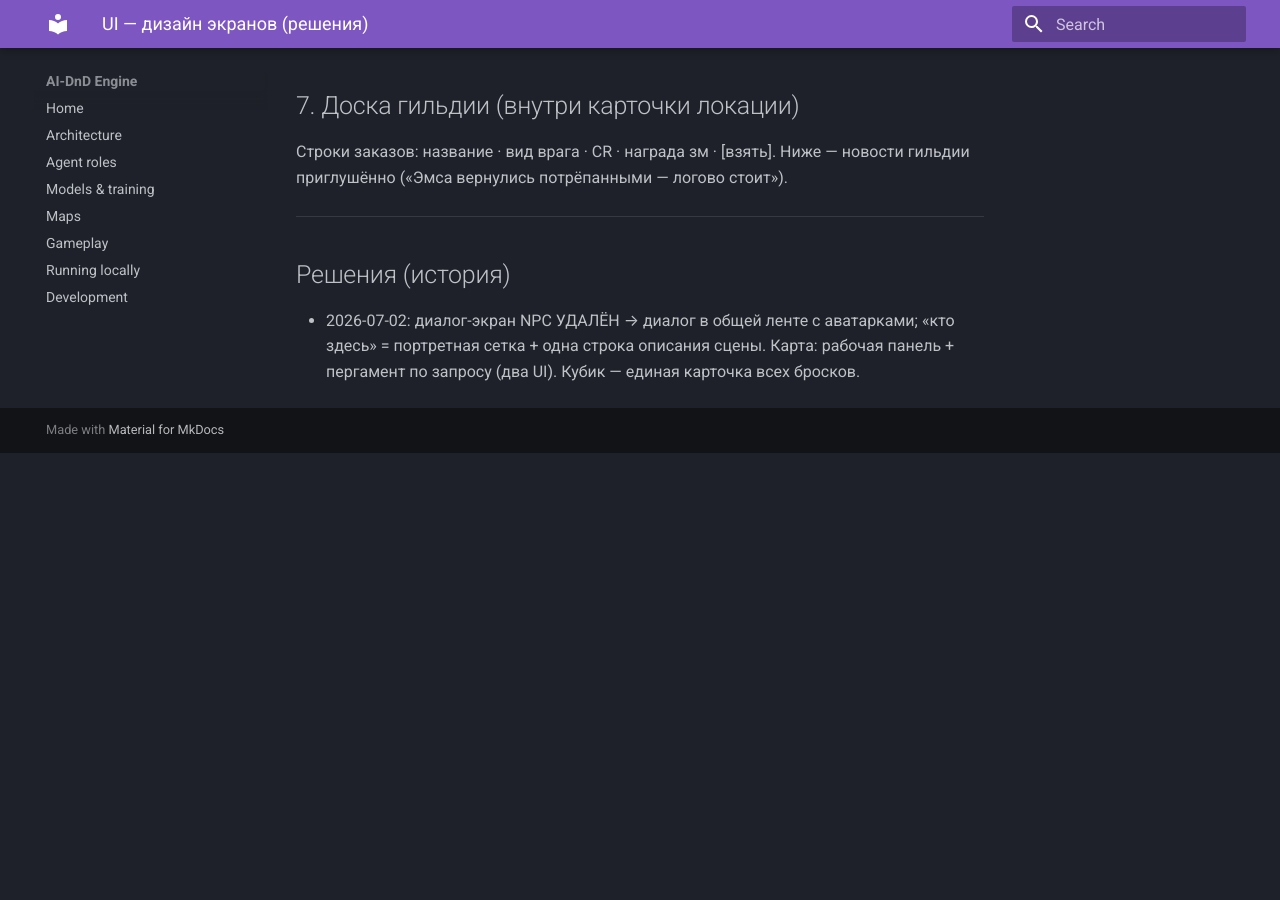
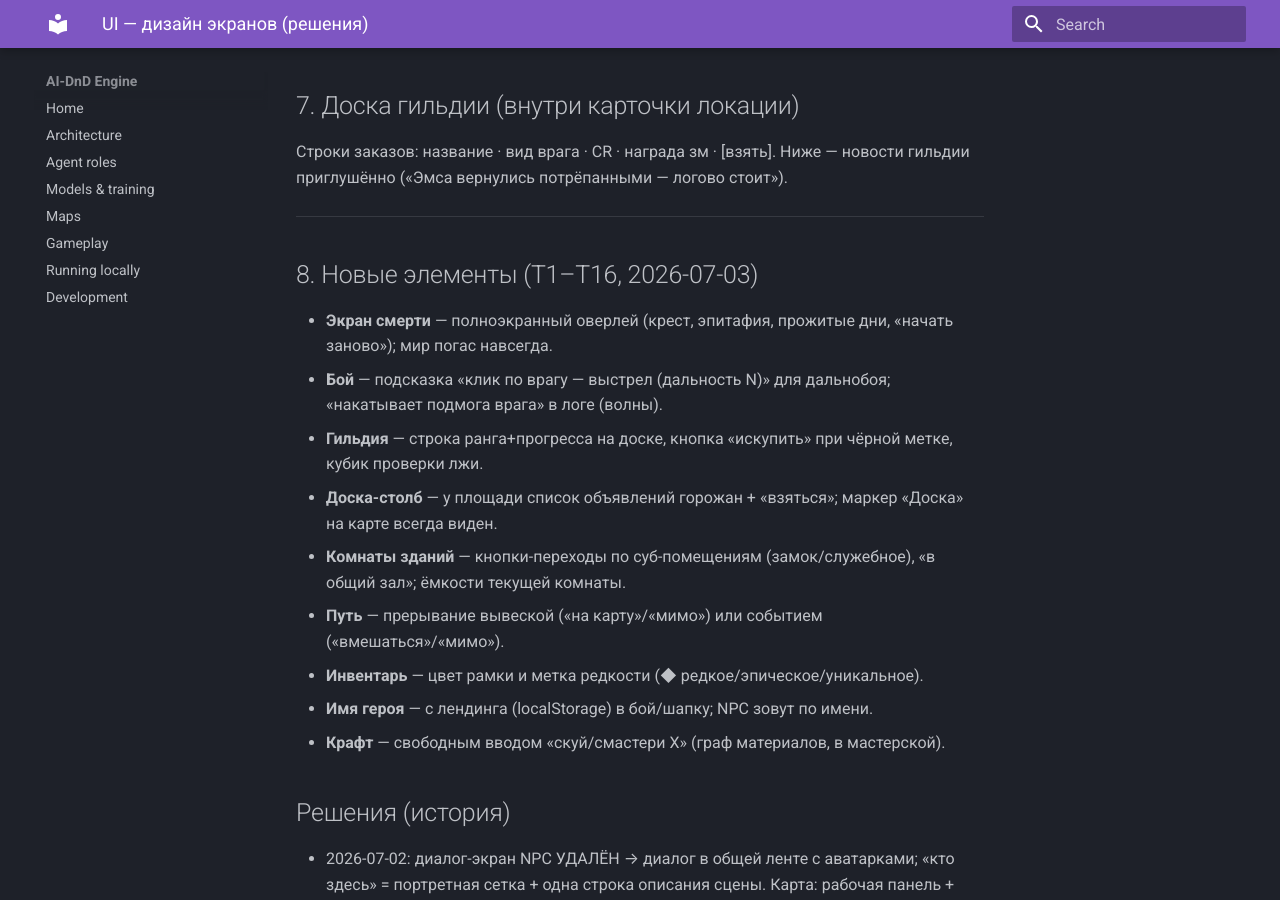
Before and after one commit to illaitar/ai-dnd, an MkDocs documentation site: the page built from docs/UI.md, in a window 1280 px wide and 900 px high, scrolled down 2007 px. Built offline with MkDocs 1.6.1 and Material for MkDocs 9.7.7, drawn with Linux system fonts in a browser that asks for light colours; before the commit the page ends 2460 px from its top, so only the background shows below that.

```diff
--- a/docs/UI.md
+++ b/docs/UI.md
@@ -74,6 +74,22 @@
 
 ---
 
+## 8. Новые элементы (T1–T16, 2026-07-03)
+- **Экран смерти** — полноэкранный оверлей (крест, эпитафия, прожитые дни, «начать заново»);
+  мир погас навсегда.
+- **Бой** — подсказка «клик по врагу — выстрел (дальность N)» для дальнобоя; «накатывает
+  подмога врага» в логе (волны).
+- **Гильдия** — строка ранга+прогресса на доске, кнопка «искупить» при чёрной метке, кубик
+  проверки лжи.
+- **Доска-столб** — у площади список объявлений горожан + «взяться»; маркер «Доска» на карте
+  всегда виден.
+- **Комнаты зданий** — кнопки-переходы по суб-помещениям (замок/служебное), «в общий зал»;
+  ёмкости текущей комнаты.
+- **Путь** — прерывание вывеской («на карту»/«мимо») или событием («вмешаться»/«мимо»).
+- **Инвентарь** — цвет рамки и метка редкости (◆ редкое/эпическое/уникальное).
+- **Имя героя** — с лендинга (localStorage) в бой/шапку; NPC зовут по имени.
+- **Крафт** — свободным вводом «скуй/смастери X» (граф материалов, в мастерской).
+
 ## Решения (история)
 - 2026-07-02: диалог-экран NPC УДАЛЁН → диалог в общей ленте с аватарками; «кто здесь» =
   портретная сетка + одна строка описания сцены. Карта: рабочая панель + пергамент по
```
Also changed, not shown: docs/SLICE.md (+14 -0 lines).
